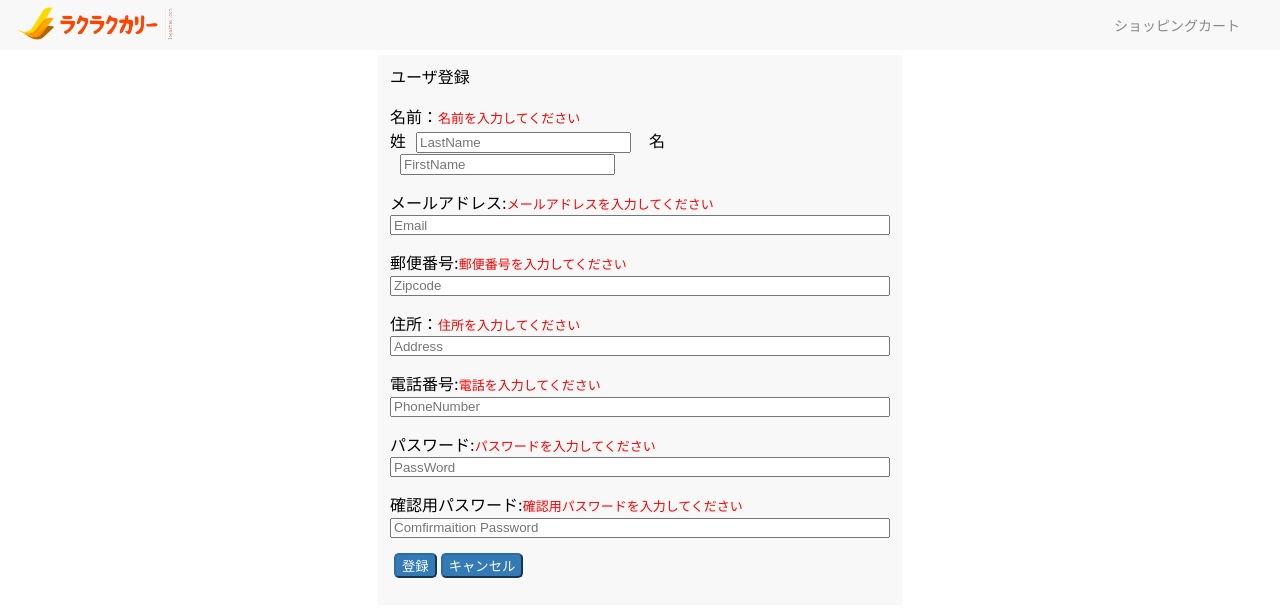
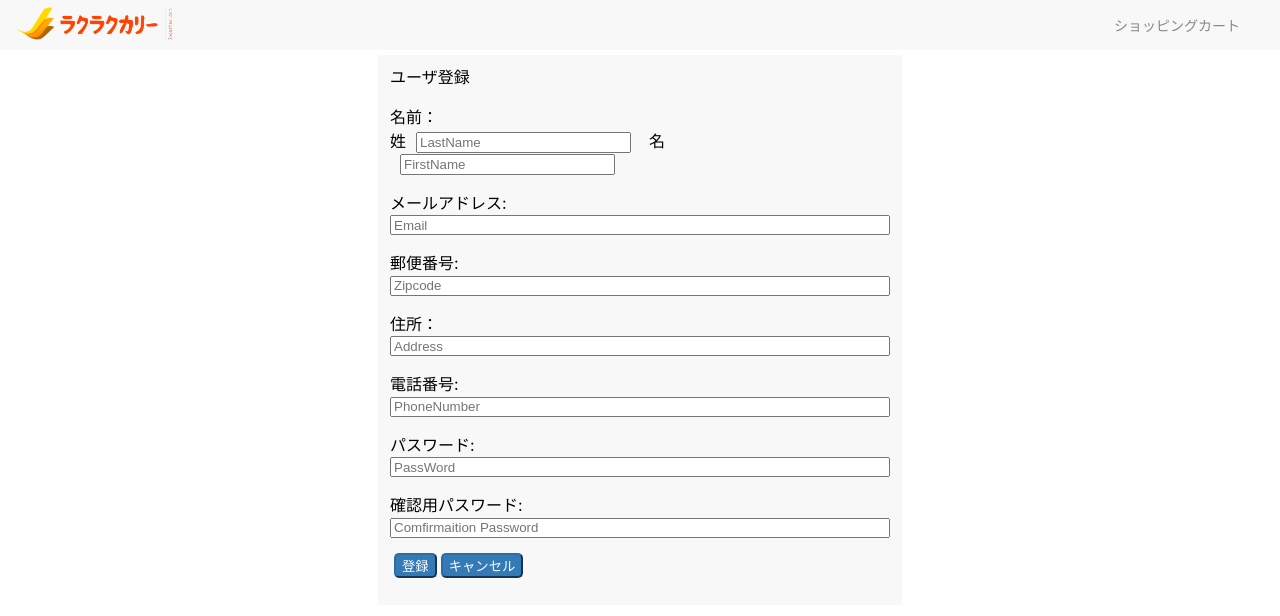
Before and after one commit to yukanaito65/carry-ec-site, a Next.js app: page /create in a window 1280 px wide. Shown: the top 616 px of the page. Built offline with nearby package versions, Linux system fonts and the light colour scheme.

Commit message:
登録ボタンを押してからエラーが出るようにしました。

```diff
--- a/data/db.json
+++ b/data/db.json
@@ -239,6 +239,26 @@
       "password": "11111111",
       "checkPassword": "11111111",
       "id": 1
+    },
+    {
+      "name": "z z",
+      "email": "a@gmail.com",
+      "zipcode": "123-4566",
+      "address": "ざあ",
+      "tel": "090-2222-2222",
+      "password": "aaaaaaaa",
+      "checkPassword": "aaaaaaaa",
+      "id": 6
+    },
+    {
+      "name": "a a",
+      "email": "aa@gmail.com",
+      "zipcode": "123-4567",
+      "address": "ww",
+      "tel": "080-1234-5678",
+      "password": "aaaaaaaa",
+      "checkPassword": "aaaaaaaa",
+      "id": 7
     }
   ],
   "order": [
--- a/pages/create.tsx
+++ b/pages/create.tsx
@@ -13,7 +13,7 @@ export default function User() {
   const [password, setPassword] = useState('');
   const [checkPassword, setCheckPassword] = useState('');
   const router = useRouter();
-
+const[showError,setShowError]=useState(false);
 
 const onClickRegister = () => {
     fetch('http://localhost:8000/users')
@@ -32,11 +32,13 @@ const onClickRegister = () => {
             checkPassword === password //パスワードと確認用パスワードが一致するか
           )
         ) {
-          alert('すべての全ての項目を正しく入力してください');
+          // alert('すべての全ての項目を正しく入力してください');
+          setShowError(true);
         } else if (
           data.filter((el: any) => el.email === email).length > 0 //入力したEメールの値とfetchしたデータの中のEメールの値が一致しており、0以上の文字数があるとき
         ) {
           alert('Eメールアドレスが既にあります');
+          // setShowError(true);
         }else {
           router.push('/posts/login');//登録内容が正しい場合、ボタンを押すと、ログイン画面に遷移。
            fetch('http://localhost:8000/users', { //全ての入力が正しかった場合、db.jsonのusersに値を追加。
@@ -58,7 +60,7 @@ const onClickRegister = () => {
             document.cookie=`id=${data[0].id}`
             document.cookie=`name=${data[0].name}`
           })
-
+setShowError(false);
         }
       });
 
@@ -95,9 +97,15 @@ const onClickRegister = () => {
         <form action="post">
           <div className={styles.title}>
             <label htmlFor="lastName">名前：</label>
-            {lastName.length < 1 && (
+            {showError===true &&lastName.length < 1 && (
               <span className={styles.subTitle}>
-                名前を入力してください
+                姓を入力してください
+              </span>
+            )}{' '}
+             &nbsp;&nbsp;&nbsp;&nbsp;&nbsp;&nbsp;&nbsp;&nbsp;&nbsp;&nbsp;&nbsp;&nbsp;&nbsp;&nbsp;&nbsp;&nbsp;&nbsp;&nbsp;&nbsp;&nbsp;&nbsp;&nbsp;&nbsp;
+             {showError===true &&firstName.length < 1 && (
+              <span className={styles.subTitle}>
+                名を入力してください
               </span>
             )}{' '}
             {/*入力されてない時だけ"名前を入力してください”を表示 以下全てのinputに同様の機能追加*/}
@@ -135,12 +143,13 @@ const onClickRegister = () => {
           </div>
           <div className={styles.title}>
             <label htmlFor="email">メールアドレス:</label>
-            {email.length < 1 && (
+            {showError===true &&email.length < 1 && (
               <span className={styles.subTitle}>
                 メールアドレスを入力してください
               </span>
             )}
-            {!email.match(/^[a-zA-Z0-9_.+-]+@([a-zA-Z0-9][a-zA-Z0-9-]*[a-zA-Z0-9]*\.)+[a-zA-Z]{2,}$/)&& email.length>=1&&(<span className={styles.subTitle}>メールアドレスの形式が不正です</span>)}
+            {showError===true &&!email.match(/^[a-zA-Z0-9_.+-]+@([a-zA-Z0-9][a-zA-Z0-9-]*[a-zA-Z0-9]*\.)+[a-zA-Z]{2,}$/)&& email.length>=1&&(<span className={styles.subTitle}>メールアドレスの形式が不正です</span>)}
+
             <input
               type="email"
               id="email"
@@ -155,12 +164,12 @@ const onClickRegister = () => {
           </div>
           <div className={styles.title}>
             <label htmlFor="zipcode">郵便番号:</label>
-            {zipcode.length < 1 && (
+            {showError===true &&zipcode.length < 1 && (
               <span className={styles.subTitle}>
                 郵便番号を入力してください
               </span>
             )}
-            {!zipcode.match(/^\d{3}-\d{4}$/) &&
+            {showError===true &&!zipcode.match(/^\d{3}-\d{4}$/) &&
               zipcode.length >= 1 && (
                 <span className={styles.subTitle}>
                   郵便番号はXXX-XXXXの形式で入力してください
@@ -180,7 +189,7 @@ const onClickRegister = () => {
           </div>
           <div className={styles.title}>
             <label htmlFor="address">住所：</label>
-            {address.length < 1 && (
+            {showError===true &&address.length < 1 && (
               <span className={styles.subTitle}>
                 住所を入力してください
               </span>
@@ -199,12 +208,12 @@ const onClickRegister = () => {
           </div>
           <div className={styles.title}>
             <label htmlFor="tel">電話番号:</label>
-            {tel.length === 0 && (
+            {showError===true &&tel.length === 0 && (
               <span className={styles.subTitle}>
                 電話を入力してください
               </span>
             )}
-            {!tel.match(/^(0[5-9]0-[0-9]{4}-[0-9]{4})$/) &&
+            {showError===true &&!tel.match(/^(0[5-9]0-[0-9]{4}-[0-9]{4})$/) &&
               tel.length >= 1 && (
                 <span className={styles.subTitle}>
                   電話番号はXXX-XXXX-XXXXの形式で入力してください
@@ -225,17 +234,17 @@ const onClickRegister = () => {
           </div>
           <div className={styles.title}>
             <label htmlFor="password">パスワード:</label>
-            {password.length < 1 && (
+            {showError===true &&password.length < 1 && (
               <span className={styles.subTitle}>
                 パスワードを入力してください
               </span>
             )}
-            {password.length < 8 && password.length >= 1 && (
+            {showError===true &&password.length < 8 && password.length >= 1 && (
               <span className={styles.subTitle}>
                 パスワードは8文字以上16文字以下で入力してください
               </span>
             )}
-            {password.length > 16 && (
+            {showError===true &&password.length > 16 && (
               <span className={styles.subTitle}>
                 パスワードは8文字以上16文字以下で入力してください
               </span>
@@ -254,12 +263,12 @@ const onClickRegister = () => {
           </div>
           <div className={styles.title}>
             <label htmlFor="checkPassword">確認用パスワード:</label>
-            {checkPassword.length < 1 && (
+            {/* {showError===true &&checkPassword.length < 1 && (
               <span className={styles.subTitle}>
                 確認用パスワードを入力してください
               </span>
-            )}
-            {checkPassword !== password && (
+            )} */}
+            {showError===true &&checkPassword !== password && (
               <span className={styles.subTitle}>
                 パスワードと確認用パスワードが不一致です。
               </span>
```
